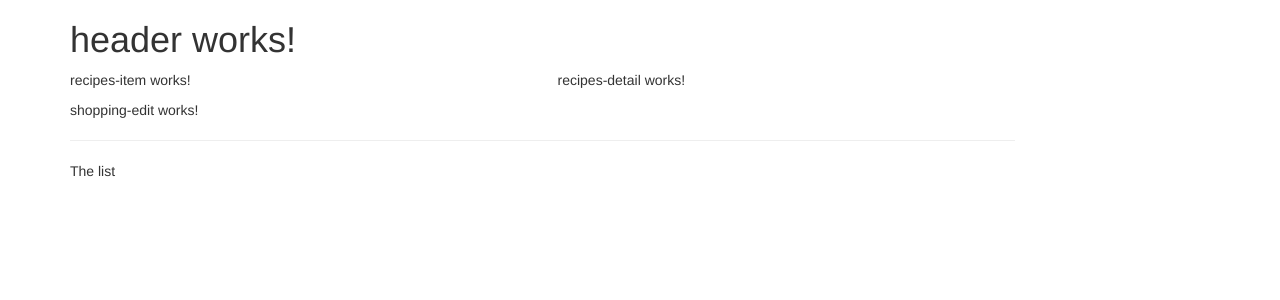
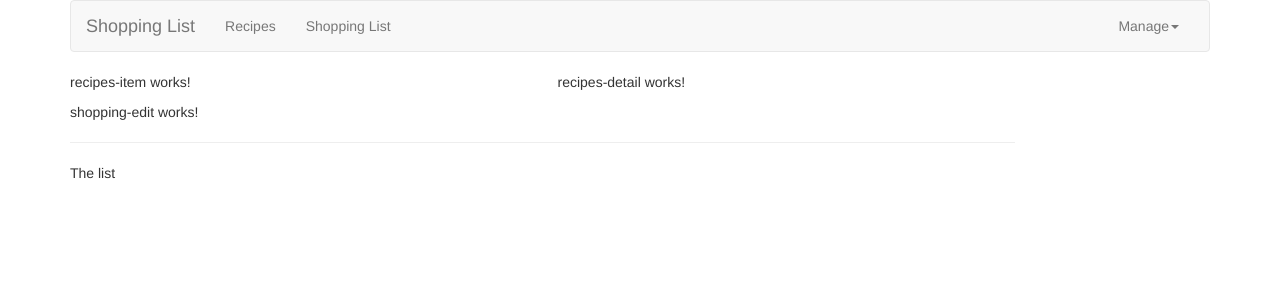
Before and after one commit to Ukuno/shoppinglistNgRx, an Angular app: page / in a window 1280 px wide. Shown: the top 300 px of the page. Built offline with nearby package versions, Linux system fonts and the light colour scheme.

Commit message:
add header navbar

```diff
--- a/src/app/header/header.component.html
+++ b/src/app/header/header.component.html
@@ -1,2 +1,33 @@
+<div class="navbar navbar-default">
+	<div class="container-fluid">
 
-  <h1>header works!</h1>
+		<div class="navbar-header">
+
+			<a href="#" class="navbar-brand">Shopping List</a>
+
+		</div>
+
+		<div class="collapse navbar-collapse">
+
+			<ul class="nav navbar-nav">
+
+				<li><a href="#">Recipes</a></li>
+				<li><a href="#">Shopping List</a></li>
+
+			</ul>
+			<ul class="nav navbar-nav navbar-right">
+				<li class="dropdown">
+
+					<a href="#" class="dropdown-toggle" role="button" >Manage<span class="caret"></span></a>
+
+					<ul class="dropdown-menu">
+						<li><a href="#">Save data</a></li>
+						<li><a href="#">Fetch data</a></li>
+					</ul>
+
+				</li>
+			</ul>
+
+		</div>
+	</div>
+</div>
```
